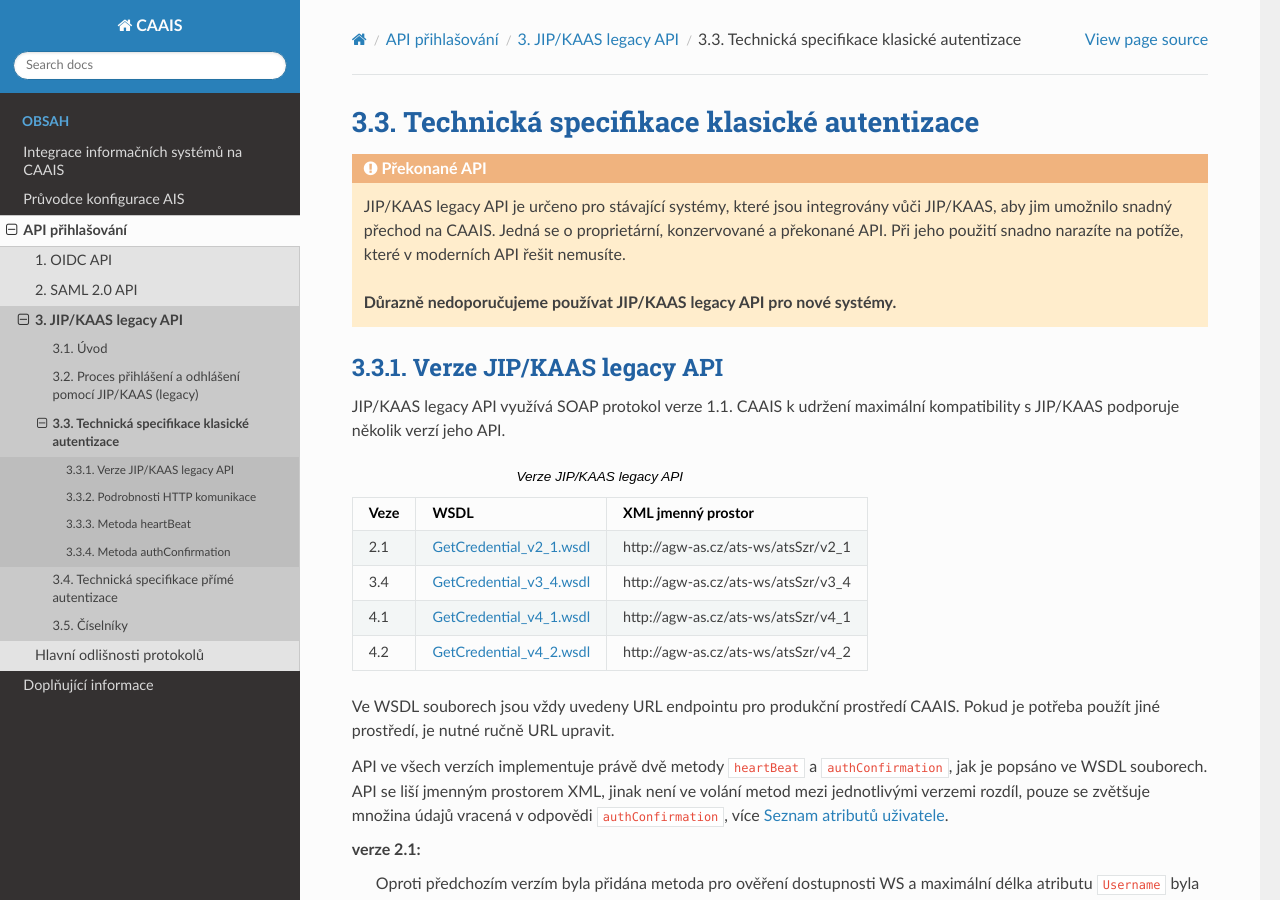
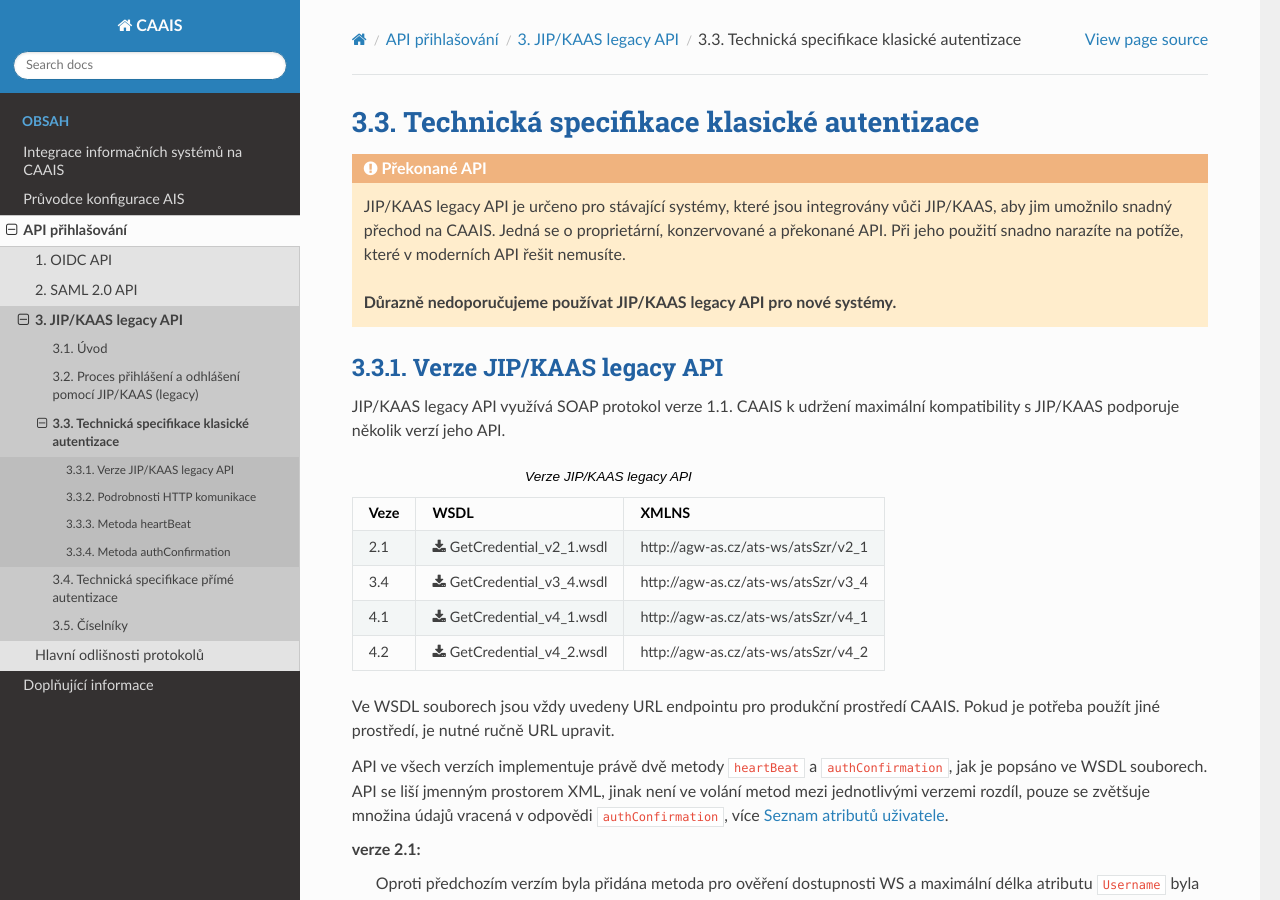
Before and after one commit to rc83/caais-docs-integrace, a Sphinx documentation site: the page built from source/api/jip/3-technicka-specifikace-klasicka.rst, in a window 1280 px wide and 900 px high. Built offline with Sphinx 7.4.7 and the Read the Docs theme 3.1.0, drawn with Linux system fonts in a browser that asks for light colours.

Commit message:
Přesuň WSDL soubory do _static a nech je jako download

```diff
--- a/source/api/jip/3-technicka-specifikace-klasicka.rst
+++ b/source/api/jip/3-technicka-specifikace-klasicka.rst
@@ -16,18 +16,18 @@
 
    * - Veze
      - WSDL
-     - XML jmenný prostor
+     - XMLNS
    * - 2.1
-     - `GetCredential_v2_1.wsdl <wsdl/GetCredential_v2_1.wsdl>`_
+     - :download:`GetCredential_v2_1.wsdl <_static/wsdl/GetCredential_v2_1.wsdl>`
      - http\://agw-as.cz/ats-ws/atsSzr/v2_1
    * - 3.4
-     - `GetCredential_v3_4.wsdl <wsdl/GetCredential_v3_4.wsdl>`_
+     - :download:`GetCredential_v3_4.wsdl <_static/wsdl/GetCredential_v3_4.wsdl>`
      - http\://agw-as.cz/ats-ws/atsSzr/v3_4
    * - 4.1
-     - `GetCredential_v4_1.wsdl <wsdl/GetCredential_v4_1.wsdl>`_
+     - :download:`GetCredential_v4_1.wsdl <_static/wsdl/GetCredential_v4_1.wsdl>`
      - http\://agw-as.cz/ats-ws/atsSzr/v4_1
    * - 4.2
-     - `GetCredential_v4_2.wsdl <wsdl/GetCredential_v4_2.wsdl>`_
+     - :download:`GetCredential_v4_2.wsdl <_static/wsdl/GetCredential_v4_2.wsdl>`
      - http\://agw-as.cz/ats-ws/atsSzr/v4_2
 
 Ve WSDL souborech jsou vždy uvedeny URL endpointu pro produkční prostředí CAAIS. Pokud je potřeba použít jiné prostředí, je nutné ručně URL upravit.
--- a/source/conf.py
+++ b/source/conf.py
@@ -30,7 +30,9 @@
 # https://www.sphinx-doc.org/en/master/usage/configuration.html#options-for-html-output
 
 html_theme = 'sphinx_rtd_theme'
-html_static_path = ['_static']
+html_static_path = [
+    '_static',
+]
 html_css_files = [
     'custom.css',
 ]
```
Also changed, not shown: source/api/jip/4-technicka-specifikace-prima.rst (+4 -4 lines), 14 other files.
